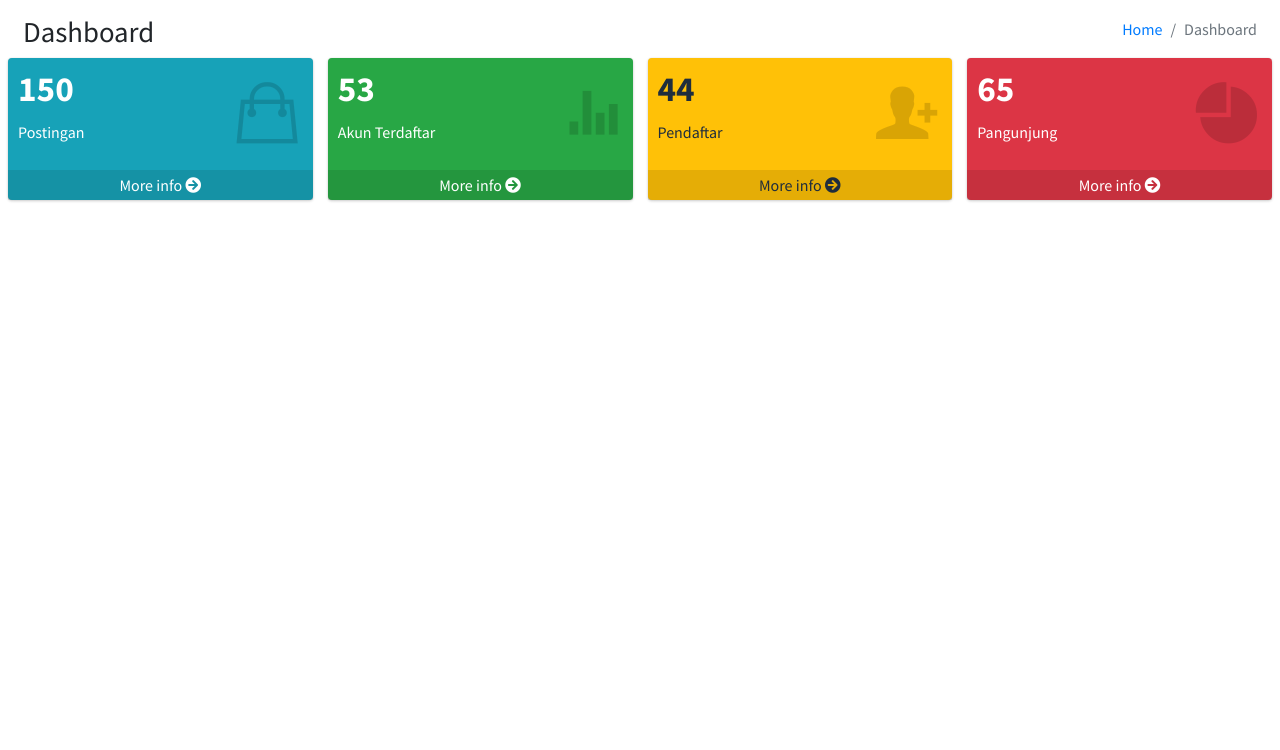
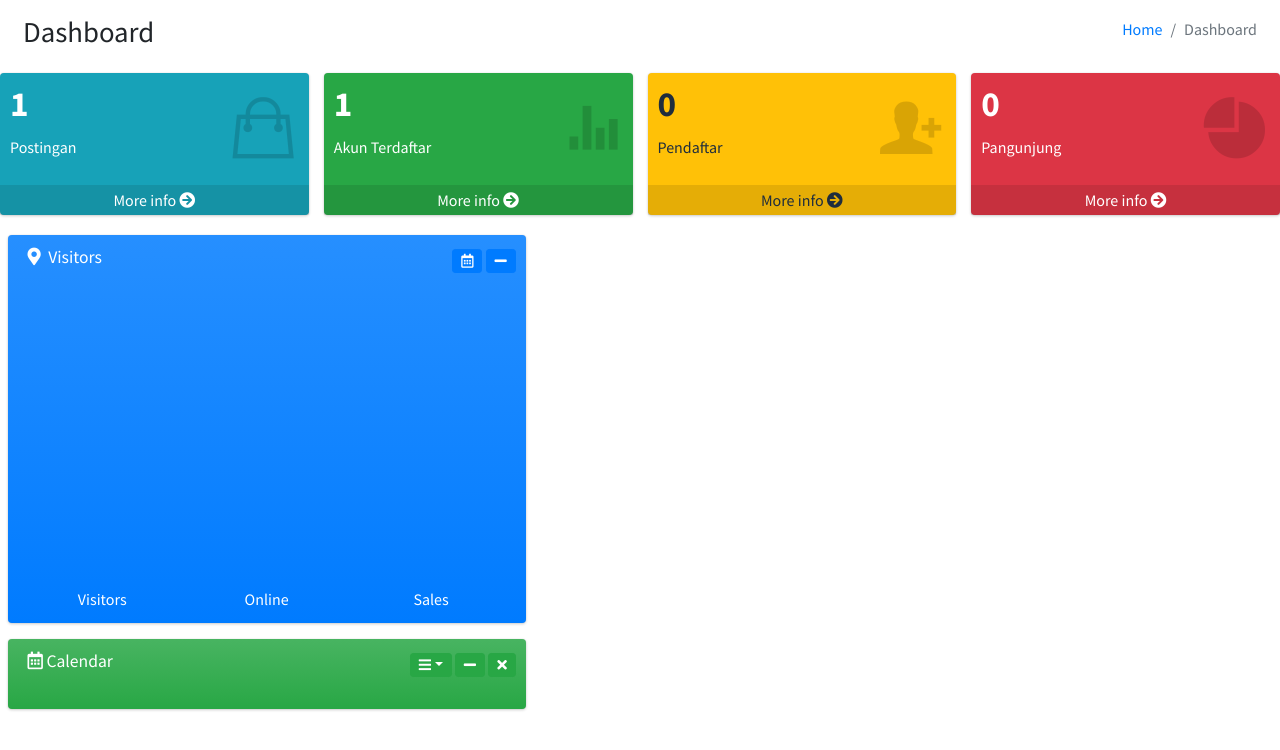
Before and after one commit to r554/Info_Perumahan_Jember, a PHP site: page /dashboard.php in a window 1280 px wide. Shown: the top 750 px of the page. Run offline with PHP 8.4, Linux system fonts and the light colour scheme; some libraries are stand-ins or nearby versions.

Commit message:
Update dashboard.php

```diff
--- a/views/admin/dashboard.php
+++ b/views/admin/dashboard.php
@@ -1,3 +1,25 @@
+<!-- Content Header (Page header) -->
+<div class="content-header">
+    <div class="container-fluid">
+        <div class="container-fluid">
+            <div class="row mb-2">
+                <div class="col-sm-6">
+                    <h1>Dashboard</h1>
+                </div>
+                <div class="col-sm-6">
+                    <ol class="breadcrumb float-sm-right">
+                        <li class="breadcrumb-item"><a href="?page=pendaftar">Home</a></li>
+                        <li class="breadcrumb-item active">Dashboard</li>
+                    </ol>
+                </div>
+            </div>
+        </div>
+        <!-- /.container-fluid -->
+    </div>
+    <!-- /.content-header -->
+</div>
+</section>
+
 <html>
 
 <head>
@@ -28,36 +50,14 @@
 </head>
 
 <body>
-
-    <!-- Main content -->
     <section class="content">
-        <!-- Content Header (Page header) -->
-        <div class="content-header">
-            <div class="container-fluid">
-                <div class="container-fluid">
-                    <div class="row mb-2">
-                        <div class="col-sm-6">
-                            <h1>Dashboard</h1>
-                        </div>
-                        <div class="col-sm-6">
-                            <ol class="breadcrumb float-sm-right">
-                                <li class="breadcrumb-item"><a href="?page=pendaftar">Home</a></li>
-                                <li class="breadcrumb-item active">Dashboard</li>
-                            </ol>
-                        </div>
-                    </div>
-                </div><!-- /.container-fluid -->
-            </div>
-            <!-- /.content-header -->
-
         <!-- Small boxes (Stat box) -->
         <div class="row">
             <div class="col-lg-3 col-6">
                 <!-- small box -->
                 <div class="small-box bg-info">
                     <div class="inner">
-                            <h3>150</h3>
-
+                        <h3>1</h3>
                         <p>Postingan</p>
                     </div>
                     <div class="icon">
@@ -67,11 +67,13 @@
                 </div>
             </div>
             <!-- ./col -->
+
+
             <div class="col-lg-3 col-6">
                 <!-- small box -->
                 <div class="small-box bg-success">
                     <div class="inner">
-                            <h3>53<sup style="font-size: 20px"></sup></h3>
+                        <h3>1<sup style="font-size: 20px"></sup></h3>
 
                         <p>Akun Terdaftar</p>
                     </div>
@@ -82,11 +84,13 @@
                 </div>
             </div>
             <!-- ./col -->
+
+
             <div class="col-lg-3 col-6">
                 <!-- small box -->
                 <div class="small-box bg-warning">
                     <div class="inner">
-                            <h3>44</h3>
+                        <h3>0</h3>
 
                         <p>Pendaftar</p>
                     </div>
@@ -97,11 +101,13 @@
                 </div>
             </div>
             <!-- ./col -->
+
+
             <div class="col-lg-3 col-6">
                 <!-- small box -->
                 <div class="small-box bg-danger">
                     <div class="inner">
-                            <h3>65</h3>
+                        <h3>0</h3>
 
                         <p>Pangunjung</p>
                     </div>
@@ -115,6 +121,93 @@
         </div>
         <!-- /.row -->
 
+        <section class="col-lg-5 connectedSortable">
+            <!-- Map card -->
+            <div class="card bg-gradient-primary">
+                <div class="card-header border-0">
+                    <h3 class="card-title">
+                        <i class="fas fa-map-marker-alt mr-1"></i>
+                        Visitors
+                    </h3>
+                    <!-- card tools -->
+                    <div class="card-tools">
+                        <button type="button" class="btn btn-primary btn-sm daterange" data-toggle="tooltip" title="Date range">
+                            <i class="far fa-calendar-alt"></i>
+                        </button>
+                        <button type="button" class="btn btn-primary btn-sm" data-card-widget="collapse" data-toggle="tooltip" title="Collapse">
+                            <i class="fas fa-minus"></i>
+                        </button>
+                    </div>
+                    <!-- /.card-tools -->
+                </div>
+                <div class="card-body">
+                    <div id="world-map" style="height: 250px; width: 100%;"></div>
+                </div>
+                <!-- /.card-body-->
+                <div class="card-footer bg-transparent">
+                    <div class="row">
+                        <div class="col-4 text-center">
+                            <div id="sparkline-1"></div>
+                            <div class="text-white">Visitors</div>
+                        </div>
+                        <!-- ./col -->
+                        <div class="col-4 text-center">
+                            <div id="sparkline-2"></div>
+                            <div class="text-white">Online</div>
+                        </div>
+                        <!-- ./col -->
+                        <div class="col-4 text-center">
+                            <div id="sparkline-3"></div>
+                            <div class="text-white">Sales</div>
+                        </div>
+                        <!-- ./col -->
+                    </div>
+                    <!-- /.row -->
+                </div>
+            </div>
+            <!-- /.card -->
+
+            <!-- Calendar -->
+            <div class="card bg-gradient-success">
+                <div class="card-header border-0">
+
+                    <h3 class="card-title">
+                        <i class="far fa-calendar-alt"></i>
+                        Calendar
+                    </h3>
+                    <!-- tools card -->
+                    <div class="card-tools">
+                        <!-- button with a dropdown -->
+                        <div class="btn-group">
+                            <button type="button" class="btn btn-success btn-sm dropdown-toggle" data-toggle="dropdown">
+                                <i class="fas fa-bars"></i></button>
+                            <div class="dropdown-menu float-right" role="menu">
+                                <a href="#" class="dropdown-item">Add new event</a>
+                                <a href="#" class="dropdown-item">Clear events</a>
+                                <div class="dropdown-divider"></div>
+                                <a href="#" class="dropdown-item">View calendar</a>
+                            </div>
+                        </div>
+                        <button type="button" class="btn btn-success btn-sm" data-card-widget="collapse">
+                            <i class="fas fa-minus"></i>
+                        </button>
+                        <button type="button" class="btn btn-success btn-sm" data-card-widget="remove">
+                            <i class="fas fa-times"></i>
+                        </button>
+                    </div>
+                    <!-- /. tools -->
+                </div>
+                <!-- /.card-header -->
+                <div class="card-body pt-0">
+                    <!--The calendar -->
+                    <div id="calendar" style="width: 100%"></div>
+                </div>
+                <!-- /.card-body -->
+            </div>
+            <!-- /.card -->
+        </section>
+
+
 </body>
 
 </html>
```
Lines whose indentation alone changed are shown as unchanged.
